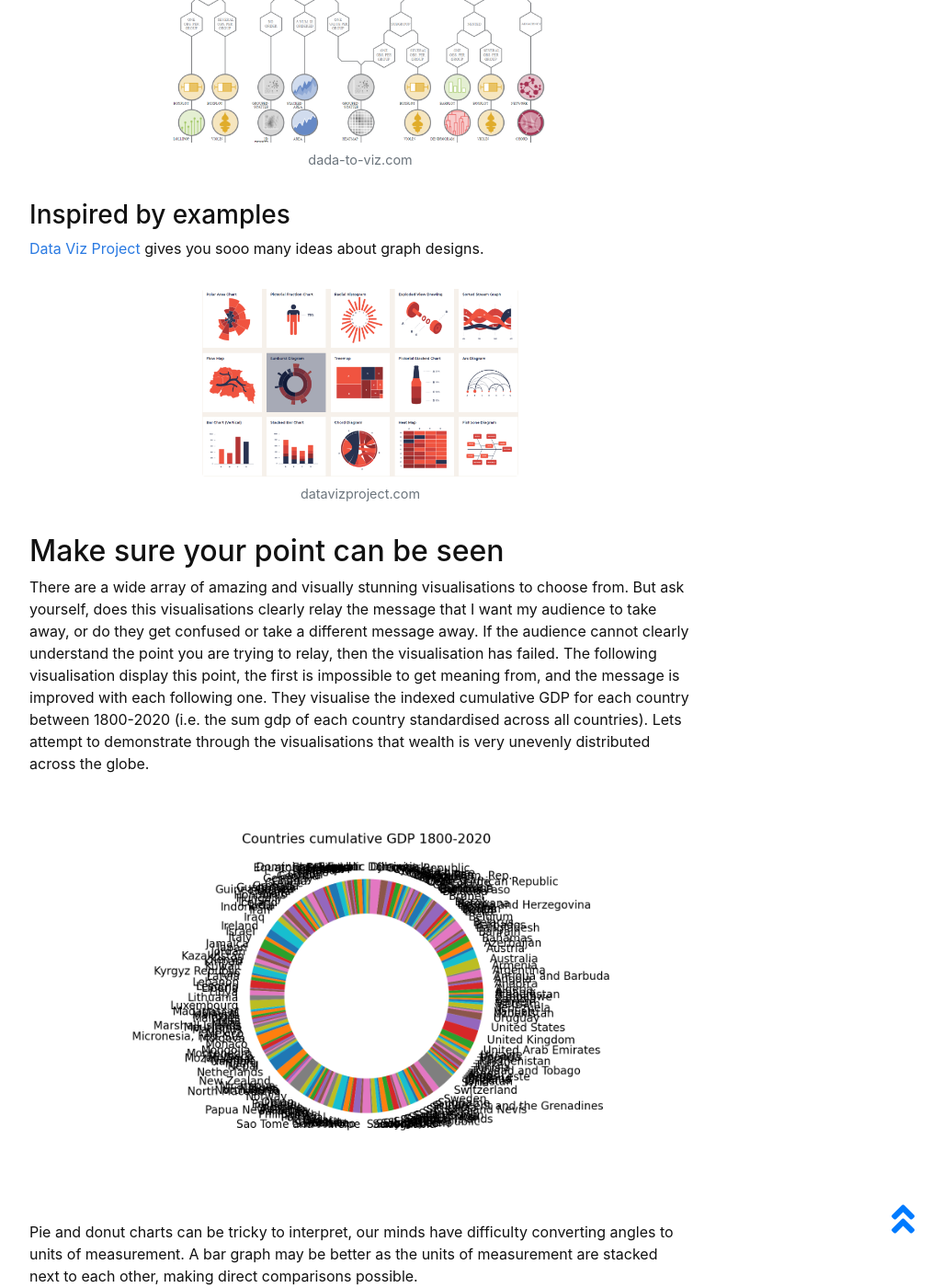
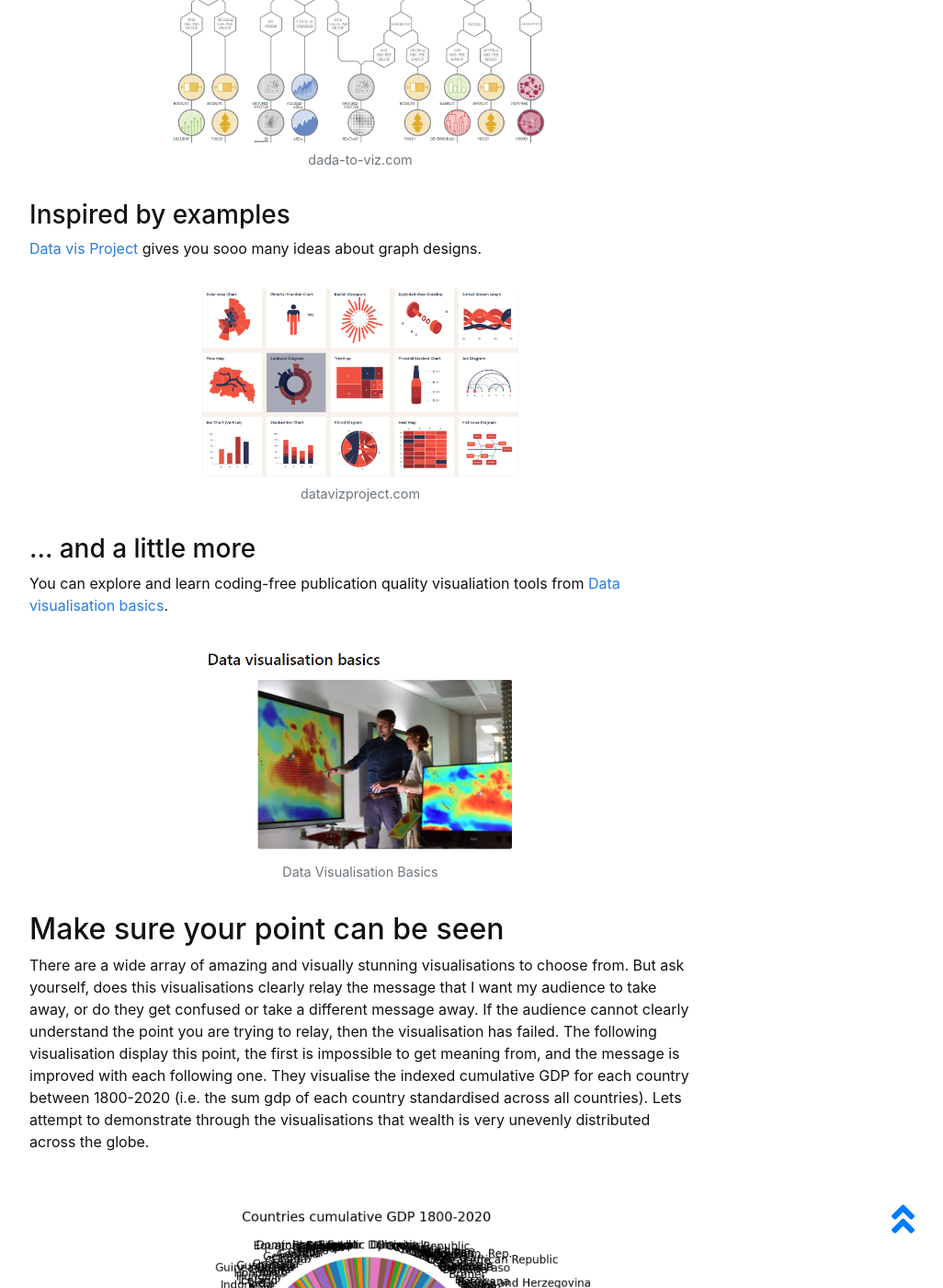
Before and after one commit to masamiy/DataStoryTelling, a Jekyll site: the page built from content/2-Visuals.md, in a window 1280 px wide and 1400 px high, scrolled down 4070 px. Shown: the whole window at 92% size, without its empty margins (248-1274 px from the left). Built offline with Jekyll 4.4.1, drawn with Linux system fonts in a browser that asks for light colours.

Commit message:
Update 2-Visuals.md

```diff
--- a/content/2-Visuals.md
+++ b/content/2-Visuals.md
@@ -36,8 +36,12 @@ If you are thinking of developing some visuals with R / Python, they will give y
 {% include figure.html img="DataToViz.png" alt="DataToViz" caption="dada-to-viz.com" width="60%" %}
 
 ### Inspired by examples
-[Data Viz Project](https://datavizproject.com/) gives you sooo many ideas about graph designs.
+[Data vis Project](https://datavizproject.com/) gives you sooo many ideas about graph designs.
 {% include figure.html img="Data_Viz_Project.png" alt="DataToViz" caption="datavizproject.com" width="50%" %}
+
+### ... and a little more
+You can explore and learn coding-free publication quality visualiation tools from [Data visualisation basics](https://griffithunilibrary.github.io/data-vis-basics/).
+{% include figure.html img="Data_visualisation_basics.png" alt="Data Visualisation Basics.png" caption="Data Visualisation Basics" width="50%" %}
 
 ## Make sure your point can be seen
 There are a wide array of amazing and visually stunning visualisations to choose from. But ask yourself, does this visualisations clearly relay the message that I want my audience to take away, or do they get confused or take a different message away.
```
